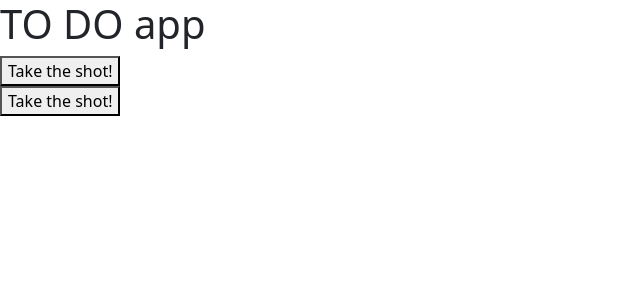
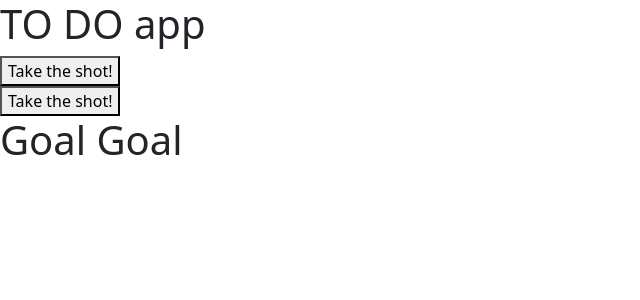
Before and after one commit to ashrockk/todo-app, a React (Create React App) app in the folder frontend/: page / in a window 1280 px wide. Shown: the top 300 px of the page, without its empty margins (0-640 px from the left). Built offline with nearby package versions, Linux system fonts and the light colour scheme.

Commit message:
Added conditional rendering

```diff
--- a/frontend/src/App.js
+++ b/frontend/src/App.js
@@ -10,6 +10,7 @@ function App() {
       <Example />
       <br />
       <Example2 />
+      <Example3 isGoal={true} />
     </>
   );
 }
--- /dev/null
+++ b/frontend/src/components/Example3.js
@@ -0,0 +1,16 @@
+function Example3(props) {
+  const isGoal = props.isGoal;
+  if (isGoal) {
+    return <MadeGoal />;
+  }
+  return <MissedGoal />;
+}
+
+function MadeGoal() {
+  return <h1>Goal Goal</h1>;
+}
+
+function MissedGoal() {
+  return <h1>Missed Goal</h1>;
+}
+export default Example3;
```
